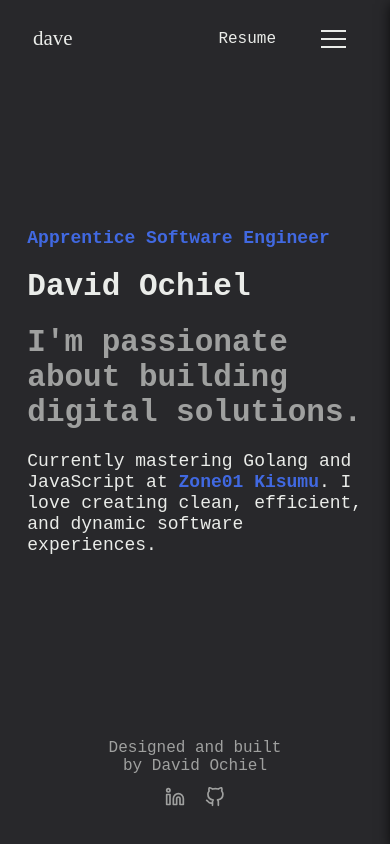
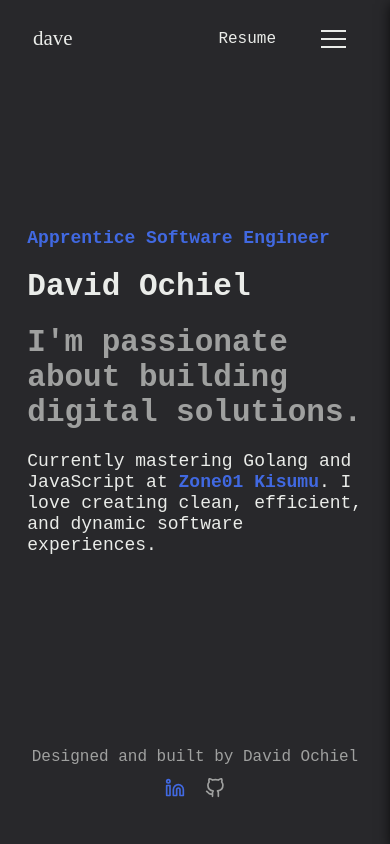
Before and after one commit to nguonodave/v2-ng, a React (Vite) app: page / in a window 390 px wide. In both pictures the pointer is over the icon 175 px from the left and 797 px from the top of the page. Built offline with nearby package versions, Linux system fonts and the light colour scheme.

Commit message:
chore(CSS): make footer more responsive

```diff
--- a/src/index.css
+++ b/src/index.css
@@ -275,10 +275,16 @@ body {
     stroke: var(--secondary-color-white);
 }
 
+.main-footer svg:hover {
+    stroke: var(--secondary-color-blue);
+    transition: 0.3s;
+}
+
 @media screen and (max-width: 678px) {
     .main-footer {
         flex-direction: column;
         justify-content: center;
+        padding: 0 7px;
     }
 
     .main-footer p {
```
